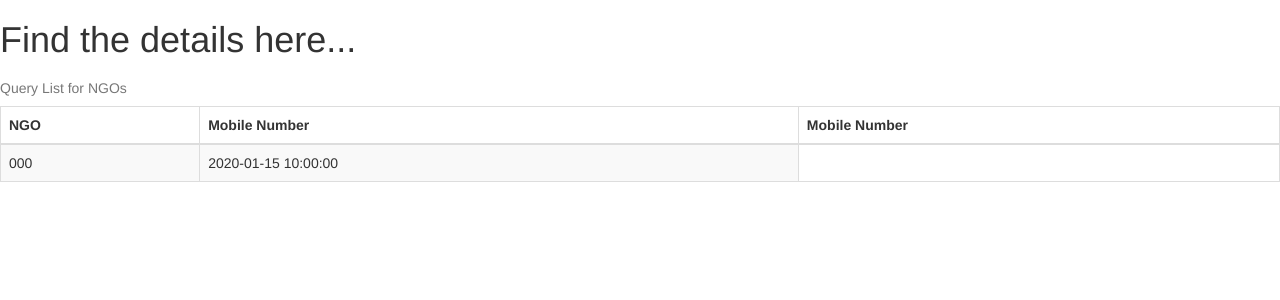
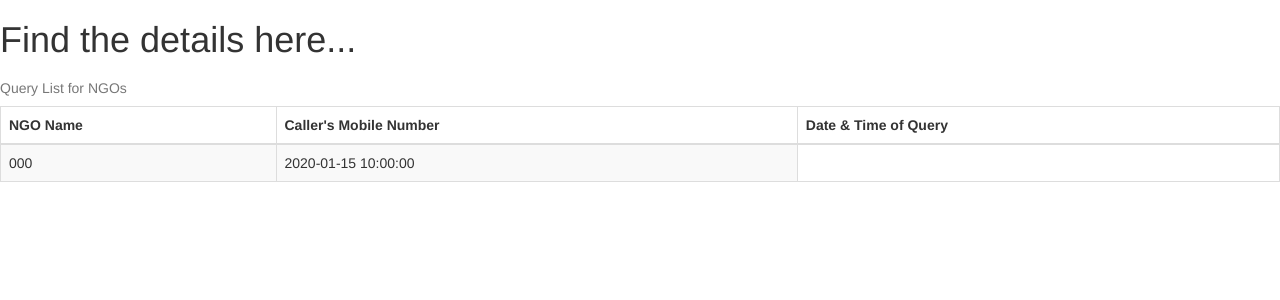
Before and after one commit to armohamm/KnowlarityAPIHackathon, a Flask app: template templates/details.html in a window 1280 px wide. Shown: the top 300 px of the page. Run offline with Flask 2, Linux system fonts and the light colour scheme; the template is opened without the code that fills it: most values are stand-ins (such as "Sample title", 1, 10 or a date in 2020); some libraries are stand-ins or nearby versions.

Commit message:
corrections

```diff
--- a/templates/details.html
+++ b/templates/details.html
@@ -30,9 +30,9 @@
    <caption>Query List for NGOs</caption>
    <thead>
       <tr>
-         <th>NGO</th>
-         <th>Mobile Number</th>
-         <th>Mobile Number</th>
+         <th>NGO Name</th>
+         <th>Caller's Mobile Number</th>
+         <th>Date & Time of Query</th>
       </tr>
    </thead>
    <tbody>
```
